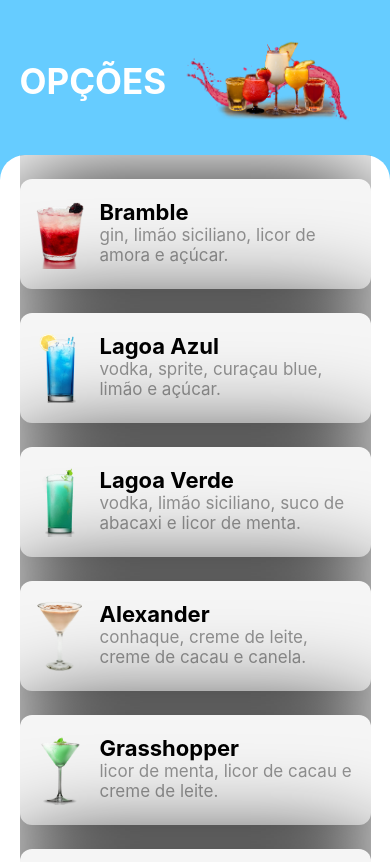
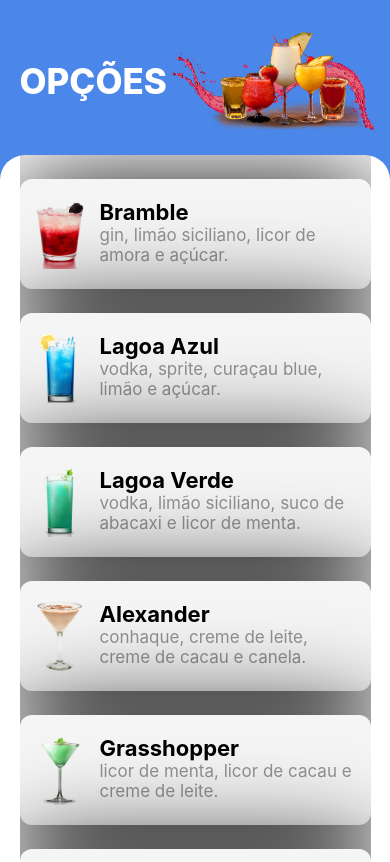
Before and after one commit to lucasvieira34/drinks-app, a React Native app: screen /Drinks in a window 390 px wide. Shown: the top 862 px of the page. Built offline with nearby package versions, Linux system fonts and the light colour scheme.

Commit message:
- fix: refactoring and finalizing drinks screen.

```diff
--- a/src/pages/Drinks/index.tsx
+++ b/src/pages/Drinks/index.tsx
@@ -22,7 +22,7 @@ export default function Drinks() {
                         animation="flipInY"
                         delay={600}
                         source={require('../../assets/drinks.png')}
-                        style={{ width: '100%', marginLeft: '10%' }}
+                        style={{ width: '100%' }}
                         resizeMode="contain"
                     />
                 </View>
@@ -91,22 +91,23 @@ export default function Drinks() {
 const styles = StyleSheet.create({
     container: {
         flex: 1,
-        backgroundColor: '#66CCFF'
+        backgroundColor: '#4A87E8'
     },
     header: {
         flexDirection: 'row',
         alignItems: 'center',
+        justifyContent: 'space-around',
         marginTop: '10%',
         marginBottom: '8%',
-        paddingStart: '5%',
+        paddingHorizontal: '5%',
         height: '10%'
     },
     headerImage: {
-        width: '45%'
+        width: '60%'
     },
     headerMessage: {
         fontSize: 35,
-        fontWeight: 'bold',
+        fontWeight: '800',
         color: '#FFF'
     },
     containerList: {
--- a/src/pages/Home/index.tsx
+++ b/src/pages/Home/index.tsx
@@ -40,11 +40,11 @@ export default function Home() {
 const styles = StyleSheet.create({
     container: {
         flex: 1,
-        backgroundColor: '#c5dafa'
+        backgroundColor: '#C5DAFA'
     },
     containerLogo: {
         flex: 2,
-        backgroundColor: '#c5dafa',
+        backgroundColor: '#C5DAFA',
         justifyContent: 'center',
         alignContent: 'center',
     },
@@ -88,7 +88,7 @@ const styles = StyleSheet.create({
         marginVertical: '5%',
     },
     button: {
-        backgroundColor: '#4a87e8',
+        backgroundColor: '#4A87E8',
         margin: 5,
         borderRadius: 50,
         paddingStart: 8,
```
